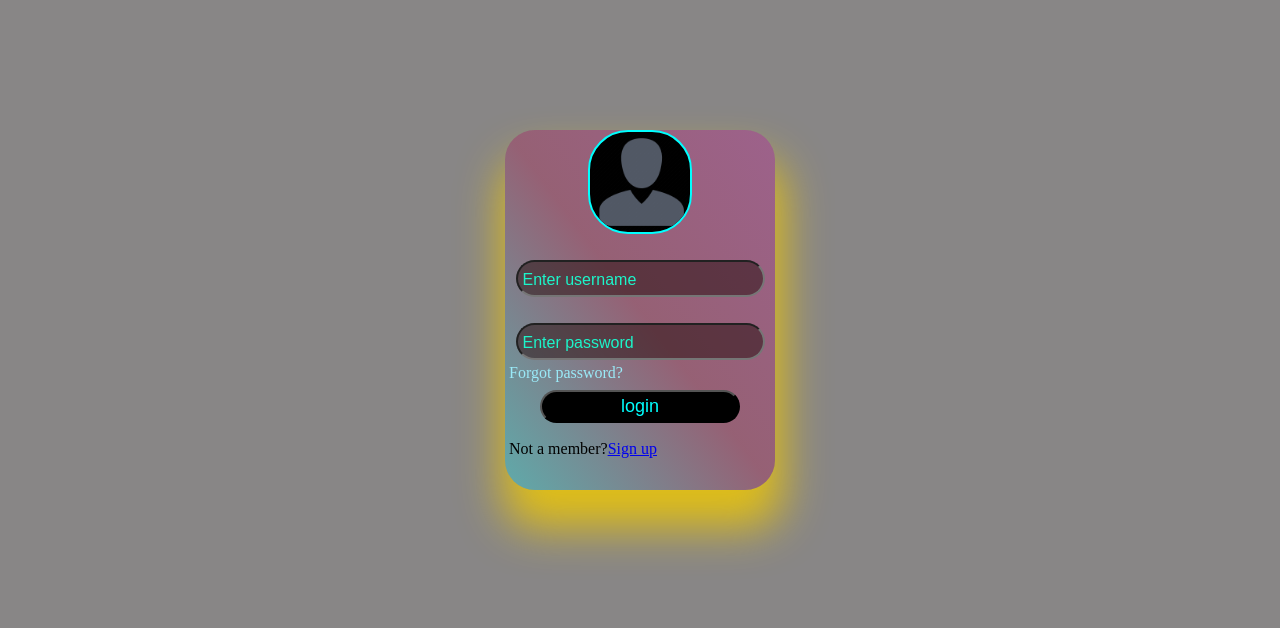
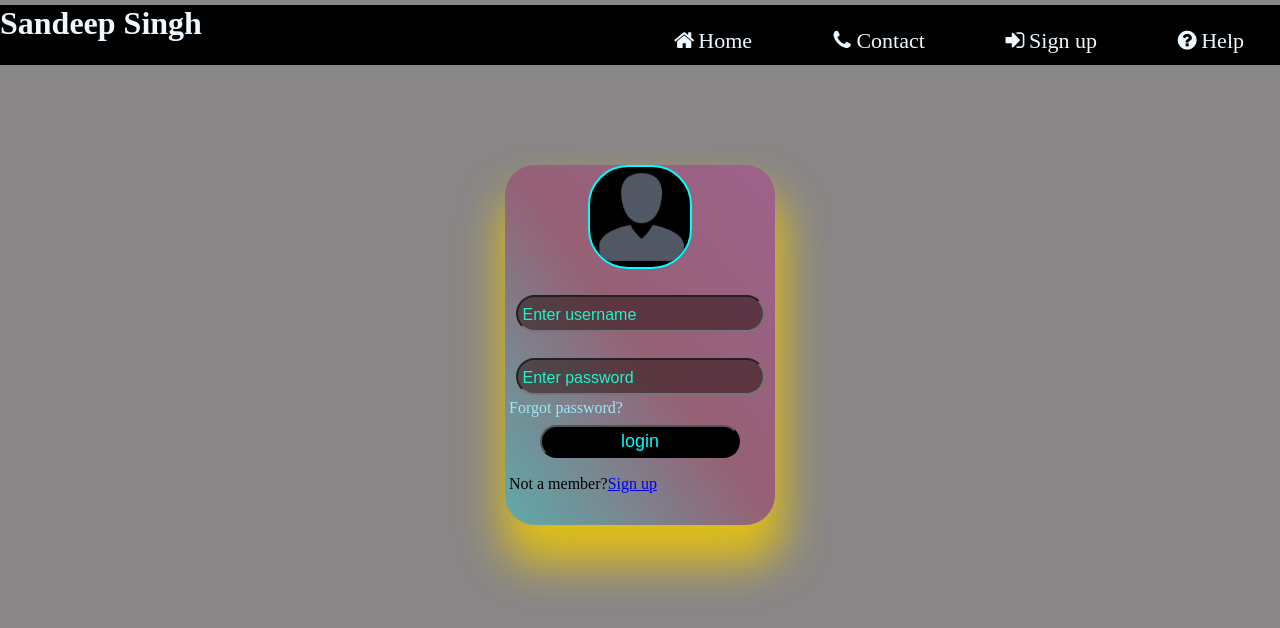
Before and after one commit to SandeepSingh34/Calculator, a plain HTML site: page loginPage.html in a window 1280 px wide. Drawn offline with Linux system fonts and the light colour scheme.

```diff
--- a/loginPage.html
+++ b/loginPage.html
@@ -4,8 +4,19 @@
 
     <title>Login</title>
     <link rel="stylesheet" href="logincss.css">
+    <link rel="stylesheet" href="https://cdnjs.cloudflare.com/ajax/libs/font-awesome/4.7.0/css/font-awesome.min.css">
+
 </head>
 <body>
+    <div id="nav">
+        <h1 >Sandeep Singh</h1>
+        <div id="featurs">
+      <a href="#">  <li> <i class="fa fa-fw fa-home"></i>Home</li>    </a>
+      <a href="#">  <li>  <i class="fa fa-fw fa-phone"></i>Contact</li>  </a>
+      <a href="#">  <li> <i class="fa fa-fw fa-sign-in"></i>Sign up</li>     </a>
+      <a href="#">  <li>  <i class="fa fa-fw fa-question-circle"></i>Help</li> </a>
+        </div>
+    </div>
 
     <div id="main">
 
--- a/logincss.css
+++ b/logincss.css
@@ -1,3 +1,24 @@
+@keyframes logos {
+    from{
+        transition-property:transform;
+        transition-duration:2s;
+        transform:perspective(555px)rotateY(360deg);
+
+    }
+
+}
+/* media query */
+@media only screen and (width < 666px) {
+
+   #featurs li{list-style-type: none;
+    display: inline;
+
+    margin:30px;
+    padding:6px;
+    font-size: 22px;
+   }
+}
+
 *{
     margin:0px;
     padding:0px;
@@ -13,11 +34,11 @@ body{
     height:360px;
     background-image:linear-gradient(to bottom left,rgba(206, 14, 151,0.3),rgba(181, 10, 76,0.3),rgba(0, 255, 255,0.3));
 
-    margin:130px auto 0px auto;
+    margin:100px auto 0px auto;
     border-radius:30px;
     box-shadow:3px 33px 44px 5px rgb(223, 190, 25);
-    transition-property:box-shadow;
-    transition-duration:2s;
+
+
 
 
  }
@@ -31,8 +52,15 @@ body{
     border:2px solid aqua;
     border-radius:40px;
     background-color: rgb(0, 0, 0);
+    animation-name:logos;
+    animation-duration:3s;
+    animation-iteration-count:infinite;
+    animation-play-state: paused;
  }
-
+#logo:hover{
+  box-shadow:3px 3px 33px 15px rgb(189, 47, 255);
+   animation-play-state:running;
+}
  .username{
   height:33px;
   width:240px;
@@ -62,8 +90,10 @@ body{
   cursor:pointer;
 }
 #btn:hover{
-    background-color: rgb(50, 210, 146);
+    background-color: rgb(148, 22, 186);
     color:black;
+    box-shadow:3px 3px 33px 22px rgb(146, 241, 4);
+
 }
 #fpass{
     text-decoration:none;
@@ -77,3 +107,38 @@ body{
     margin-top:17px;
     margin-left:4px;
 }
+
+/* navication bar */
+#nav{
+   width:100%;
+   height:60px;
+   background-color: black;
+   margin-top:5px;
+   color:aliceblue
+
+}
+#featurs li{
+    list-style-type: none;
+    display: inline;
+
+    margin:30px;
+    padding:6px;
+    font-size: 22px;
+}
+#featurs{
+    margin-top:-14px;
+    float:right;
+
+}
+
+#featurs a{
+    text-decoration:none;
+    color:aliceblue;
+
+}
+#featurs li:hover{
+    background-color: rgb(19, 230, 230);
+    color:rgba(0, 0, 0);
+    border-radius:22px;
+    box-shadow:3px 3px 33px 14px rgb(33, 242, 57);
+}
```
